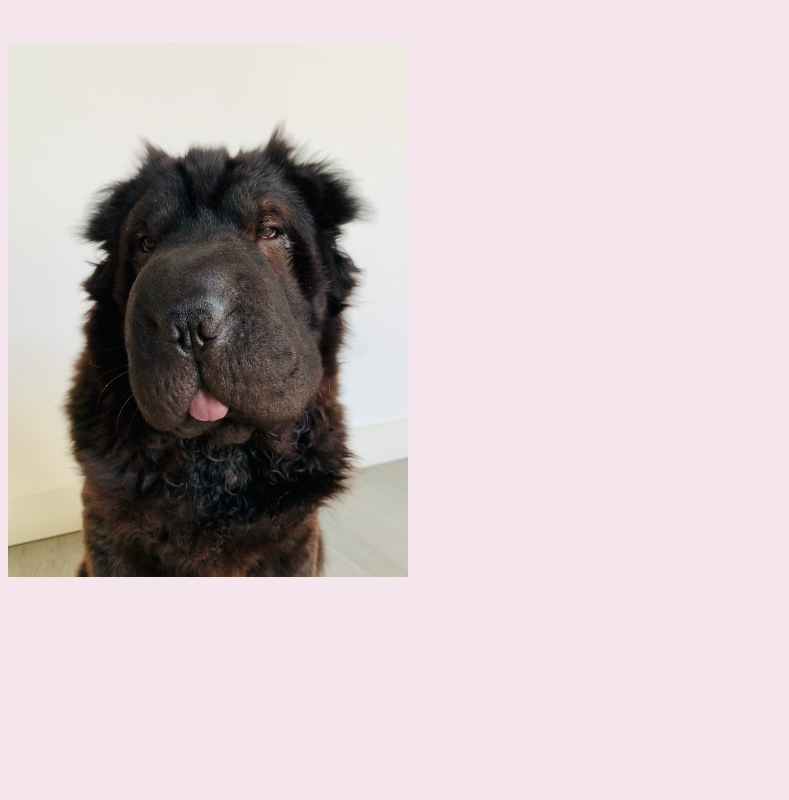
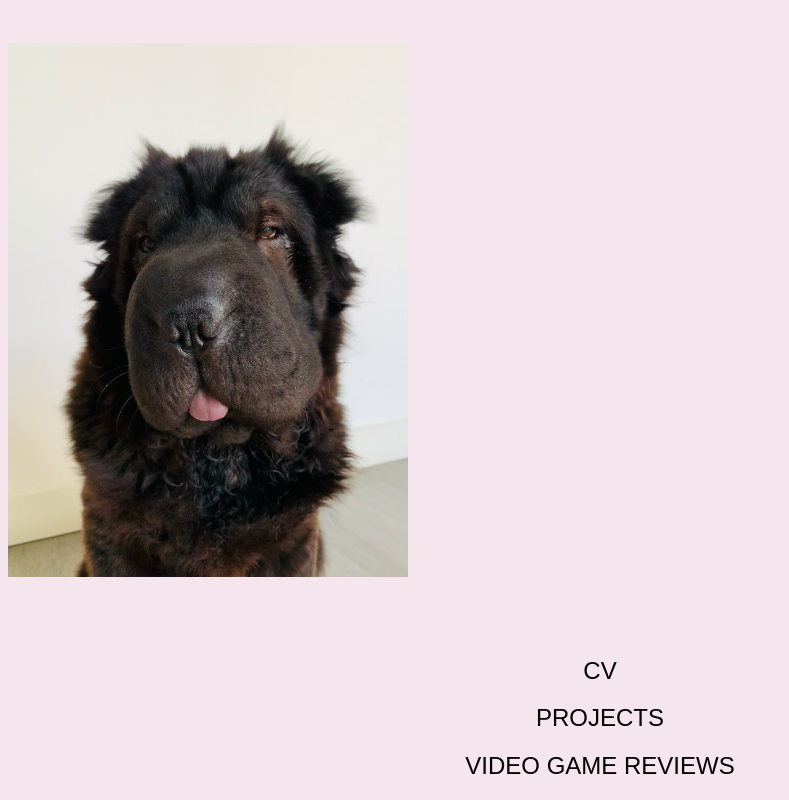
Before and after one commit to ggggglo/portfolio_react, a React (Create React App) app: page / in a window 1280 px wide. Shown: the part 730-1530 px from the top of the page, without its empty margins (0-789 px from the left). Before the commit the page ends 1315 px from the top, so only its background shows below. Built offline with nearby package versions, Linux system fonts and the light colour scheme.

Commit message:
added menu component

```diff
--- a/src/components/Menu.js
+++ b/src/components/Menu.js
@@ -3,7 +3,11 @@ import '../Portfolio.css'
 export default function Menu (){
     return (
         <div>
-            <span></span>
+            <section className="menu">
+            <h2>CV</h2>
+            <h2>PROJECTS</h2>
+            <h2>VIDEO GAME REVIEWS</h2>
+            </section>
         </div>
     )
 }
```
